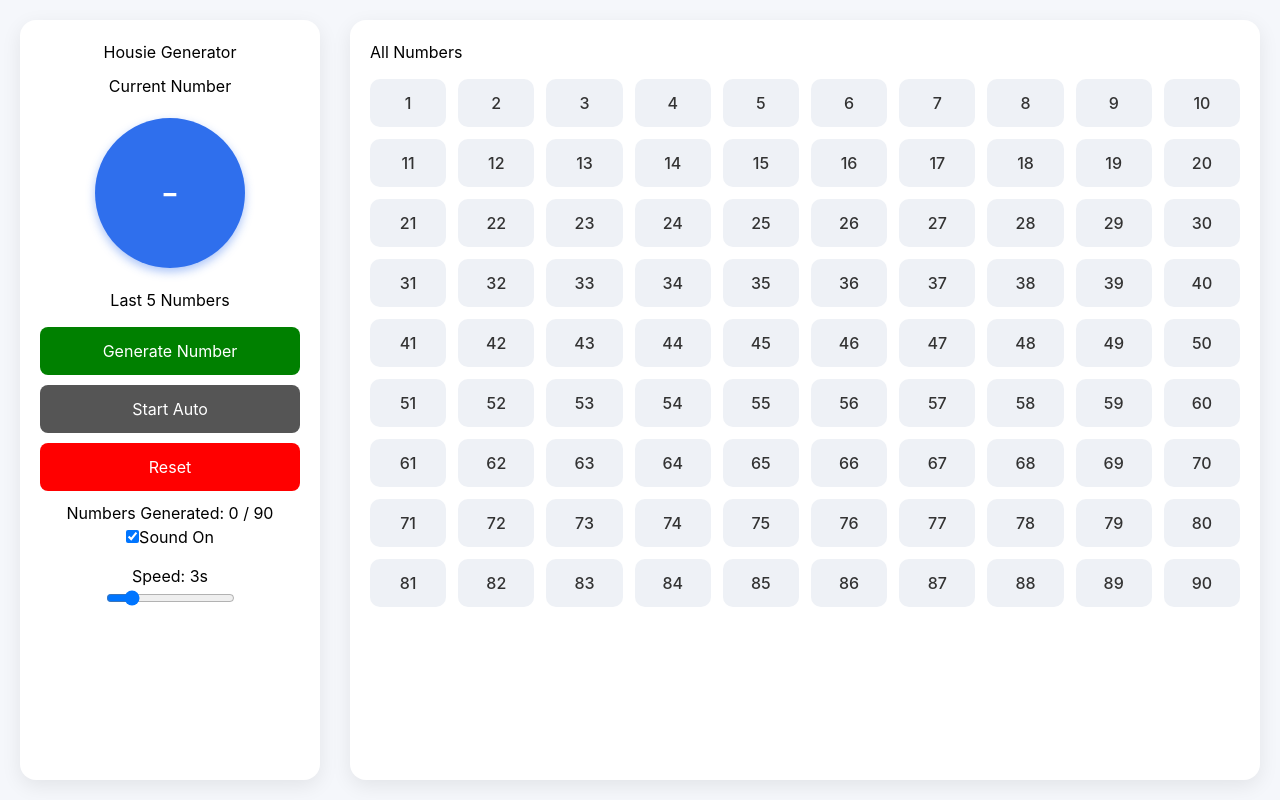
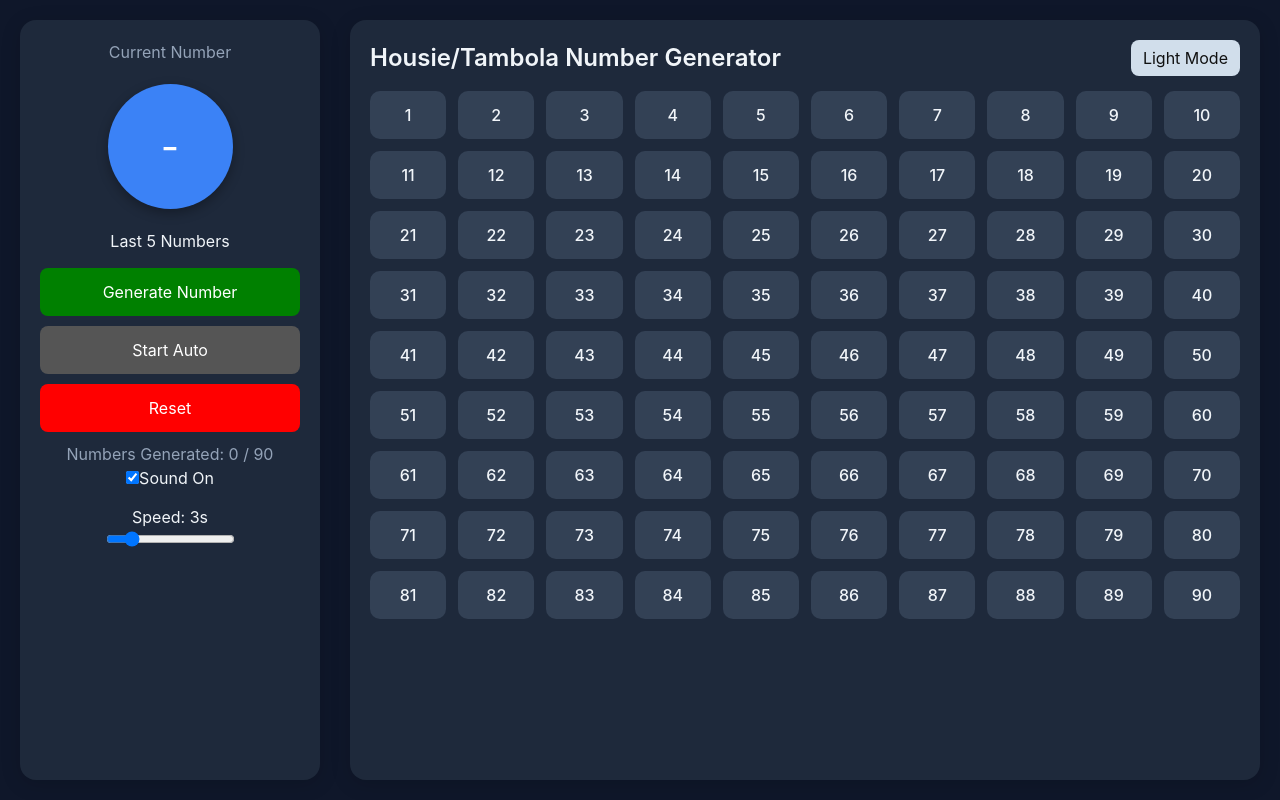
Before and after one commit to Akhil-Mohammad/Housie-Tambola-number-generator, a React (Vite) app: page / in a window 1280 px wide. Built offline with nearby package versions, Linux system fonts and the light colour scheme.

Commit message:
updated the UI with light and dark modes

```diff
--- a/index.html
+++ b/index.html
@@ -2,9 +2,9 @@
 <html lang="en">
   <head>
     <meta charset="UTF-8" />
-    <link rel="icon" type="image/svg+xml" href="/favicon.svg" />
+    <link rel="icon" type="image/png" href="/favicon.png" />
     <meta name="viewport" content="width=device-width, initial-scale=1.0" />
-    <title>housie-app</title>
+    <title>Tambola Number Generator</title>
   </head>
   <body>
     <div id="root"></div>
--- a/src/App.jsx
+++ b/src/App.jsx
@@ -10,35 +10,36 @@ export default function HousieGenerator() {
   const [intervalTime, setIntervalTime] = useState(3000);
   const [soundOn, setSoundOn] = useState(true);
 
+  // 🌙 Default dark mode + persistence
+  const [darkMode, setDarkMode] = useState(() => {
+    const saved = localStorage.getItem("theme");
+    return saved ? JSON.parse(saved) : true;
+  });
+
+  useEffect(() => {
+    localStorage.setItem("theme", JSON.stringify(darkMode));
+  }, [darkMode]);
+
   const intervalRef = useRef(null);
 
-  // 🎯 Derived last 5 numbers
+  const theme = {
+    background: darkMode ? "#0f172a" : "#ccd3e0",
+    card: darkMode ? "#1e293b" : "#ced5e9",
+    text: darkMode ? "#f1f5f9" : "#111827",
+    subText: darkMode ? "#94a3b8" : "#555",
+    primary: "#3b82f6",
+    numberBox: darkMode ? "#334155" : "#eef1f6",
+    shadow: darkMode
+      ? "0 4px 20px rgba(0,0,0,0.15)"
+      : "0 6px 20px rgba(0,0,0,0.20)",
+  };
+
   const lastFive = generated.slice(-5).reverse();
 
-  // 🎨 Reusable card style
-  const cardStyle = {
-    background: "#ffffff",
-    borderRadius: "16px",
-    padding: "20px",
-    boxShadow: "0 6px 20px rgba(0,0,0,0.08)",
-  };
-
-  // 🔊 Format speech
-  const formatTambolaCall = (num) => {
-    const tens = Math.floor(num / 10);
-    const ones = num % 10;
-
-    if (num < 10) return `${num}`;
-    if (ones === 0) return `${num}`;
-
-    return `${tens} and ${ones}... ${num}`;
-  };
-
-  // 🔊 Speak
   const speakNumber = (num) => {
     if (!soundOn) return;
 
-    const msg = new SpeechSynthesisUtterance(formatTambolaCall(num));
+    const msg = new SpeechSynthesisUtterance(`${num}`);
     msg.rate = 0.85;
 
     const voices = window.speechSynthesis.getVoices();
@@ -48,7 +49,6 @@ export default function HousieGenerator() {
     window.speechSynthesis.speak(msg);
   };
 
-  // 🎲 Generate
   const generateNumber = () => {
     if (generated.length >= 90) return;
 
@@ -62,10 +62,8 @@ export default function HousieGenerator() {
     setTimeout(() => speakNumber(next), 300);
   };
 
-  // ▶️ Auto
   const startAutoPlay = () => {
     if (intervalRef.current) return;
-
     intervalRef.current = setInterval(generateNumber, intervalTime);
     setAutoPlay(true);
   };
@@ -94,35 +92,45 @@ export default function HousieGenerator() {
     window.speechSynthesis.cancel();
   };
 
+  const cardStyle = {
+    background: theme.card,
+    borderRadius: "16px",
+    padding: "20px",
+    boxShadow: theme.shadow,
+    color: theme.text,
+    transition: "all 0.3s ease",
+  };
+
   return (
     <div
       style={{
         display: "flex",
         gap: "30px",
         padding: "20px",
-        background: "#f5f7fb",
+        background: theme.background,
         minHeight: "100vh",
+        transition: "all 0.3s ease",
       }}
     >
       {/* LEFT CARD */}
       <div style={{ width: "300px", ...cardStyle, textAlign: "center" }}>
-        <h2 style={{ marginBottom: "10px" }}>Housie Generator</h2>
 
-        <p>Current Number</p>
+
+        <p style={{ color: theme.subText }}>Current Number</p>
 
         <div
           style={{
-            width: "150px",
-            height: "150px",
+            width: "125px",
+            height: "125px",
             margin: "20px auto",
             borderRadius: "50%",
-            background: "#2f6fed",
+            background: theme.primary,
             color: "white",
             fontSize: "40px",
             display: "flex",
             alignItems: "center",
             justifyContent: "center",
-            boxShadow: "0 4px 10px rgba(47,111,237,0.4)",
+            boxShadow: "0 4px 12px rgba(0,0,0,0.3)",
           }}
         >
           {current || "-"}
@@ -138,8 +146,8 @@ export default function HousieGenerator() {
                 width: "40px",
                 height: "40px",
                 borderRadius: "50%",
-                background: index === 0 ? "#2f6fed" : "#444",
-                color: "white",
+                background: index === 0 ? theme.primary : theme.numberBox,
+                color: index === 0 ? "white" : theme.text,
                 display: "flex",
                 alignItems: "center",
                 justifyContent: "center",
@@ -195,11 +203,10 @@ export default function HousieGenerator() {
           Reset
         </button>
 
-        <p style={{ marginTop: "10px" }}>
+        <p style={{ marginTop: "10px", color: theme.subText }}>
           Numbers Generated: {generated.length} / 90
         </p>
 
-        {/* Sound */}
         <label>
           <input
             type="checkbox"
@@ -209,7 +216,6 @@ export default function HousieGenerator() {
           Sound On
         </label>
 
-        {/* Speed */}
         <div style={{ marginTop: "15px" }}>
           <p>Speed: {intervalTime / 1000}s</p>
           <input
@@ -225,8 +231,36 @@ export default function HousieGenerator() {
 
       {/* RIGHT CARD */}
       <div style={{ flex: 1, ...cardStyle }}>
-        <h2 style={{ marginBottom: "15px" }}>All Numbers</h2>
 
+        {/* HEADER (Title + Toggle) */}
+        <div
+          style={{
+            display: "flex",
+            justifyContent: "space-between",
+            alignItems: "center",
+            marginBottom: "15px",
+          }}
+        >
+          <h2 style={{ fontSize: "24px", fontWeight: "600" }}>
+          Housie/Tambola Number Generator
+          </h2>
+
+          <button
+            onClick={() => setDarkMode(!darkMode)}
+            style={{
+              padding: "6px 12px",
+              borderRadius: "8px",
+              border: "none",
+              cursor: "pointer",
+              background: darkMode ? "#d1deeb" : "#111",
+              color: darkMode ? "#111" : "#fff",
+            }}
+          >
+              {darkMode ? "Light Mode" : "Dark Mode"}
+          </button>
+        </div>
+
+        {/* GRID */}
         <div
           style={{
             display: "grid",
@@ -244,8 +278,10 @@ export default function HousieGenerator() {
                   padding: "12px",
                   textAlign: "center",
                   borderRadius: "10px",
-                  background: isSelected ? "#2f6fed" : "#eef1f6",
-                  color: isSelected ? "white" : "#333",
+                  background: isSelected
+                    ? theme.primary
+                    : theme.numberBox,
+                  color: isSelected ? "white" : theme.text,
                   fontWeight: "500",
                   transition: "all 0.2s ease",
                   transform: isSelected ? "scale(1.05)" : "scale(1)",
```
Also changed, not shown: public/favicon.png (added).
